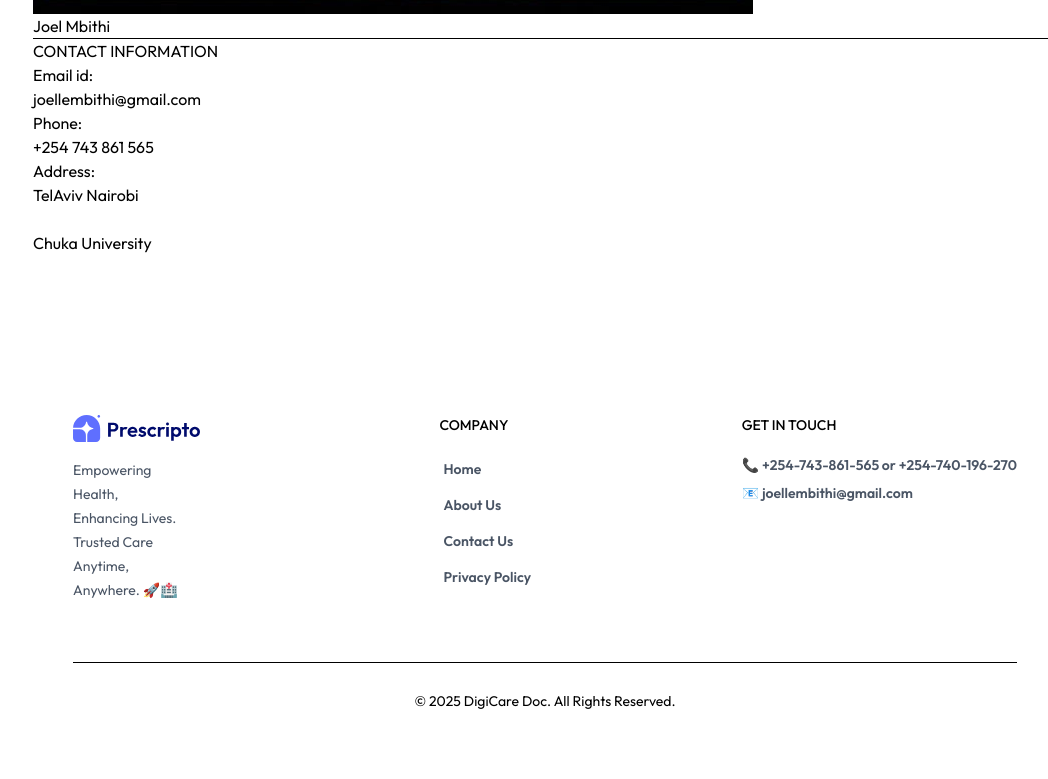
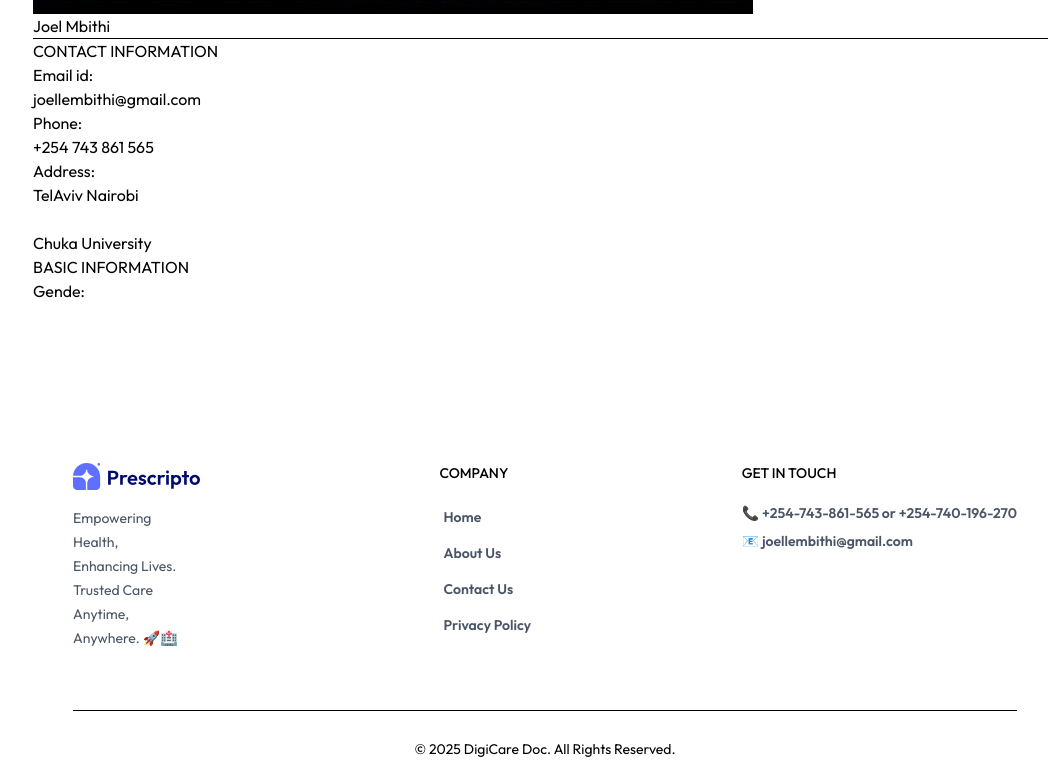
Before and after one commit to JoelMbithi/App-Project, a React app in the folder frontend/: page /profile in a window 1280 px wide. Shown: the part 979-1758 px from the top of the page, without its empty margins (95-1143 px from the left). Before the commit the page ends 1710 px from the top, so only its background shows below. Built offline with nearby package versions, Linux system fonts and the light colour scheme; the HTML template or start-up script is replaced by a standard one.

Commit message:
doing profile

```diff
--- a/frontend/src/Pages/Profile.jsx
+++ b/frontend/src/Pages/Profile.jsx
@@ -58,7 +58,22 @@
 
         }
       </div>
+      <div>
+        <p>BASIC INFORMATION</p>
+        <div>
+          <p>Gende:</p>
+          {
+            isEdit
+            ? <select >
+              <ption value="Male">Male</ption>
+              <ption value="Female">Female</ption>
+            </select>
+            : <p></p>
+          }
+        </div>
+      </div>
     </div>
+
   )
 }
 
```
